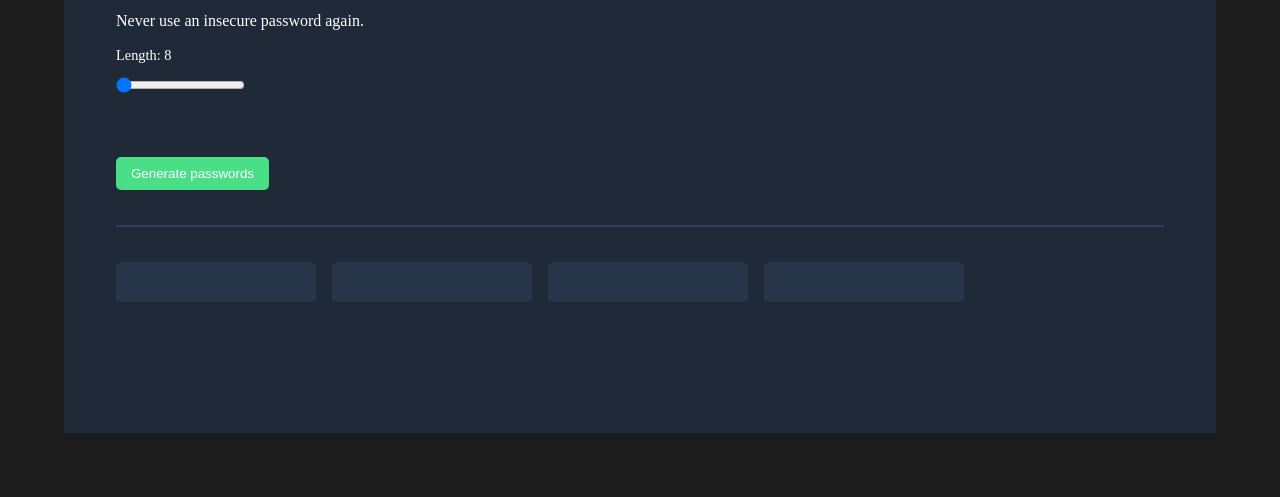
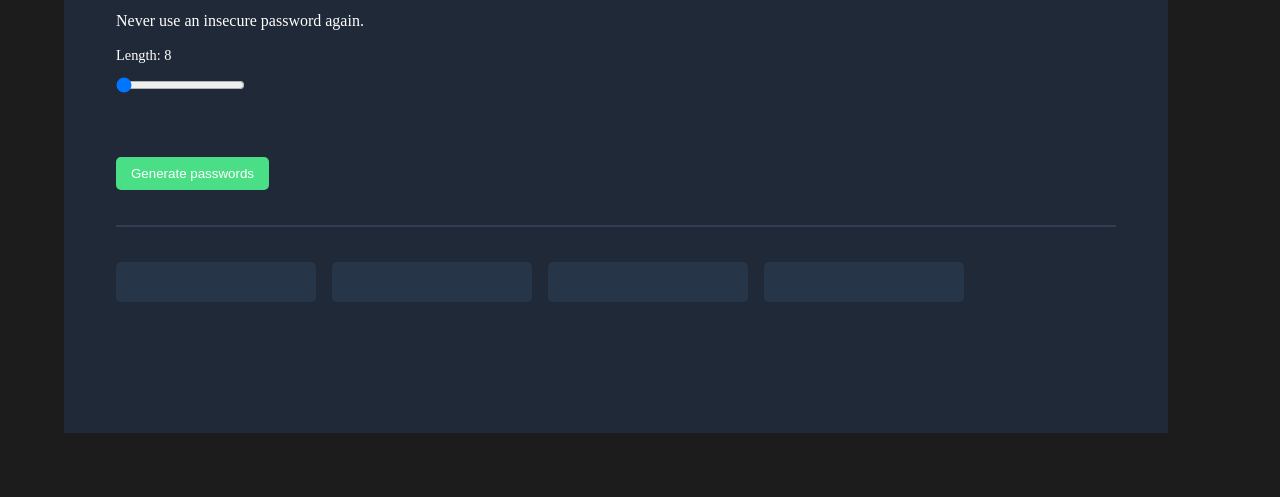
Before and after one commit to vinh-nguyen-code/Random-password-Scrimba, a plain HTML site: page index.html in a window 1280 px wide. Shown: the part 315-812 px from the top of the page. Drawn offline with Linux system fonts and the light colour scheme.

Commit message:
Update 2
Update section-container : max-width

```diff
--- a/index.css
+++ b/index.css
@@ -6,7 +6,8 @@ body {
 .section-container{
     background: #1F2937;
     margin: 64px;
-    padding: 115px 52px
+    padding: 115px 52px;
+    max-width: 1000px
 }
 
 h1{
```
